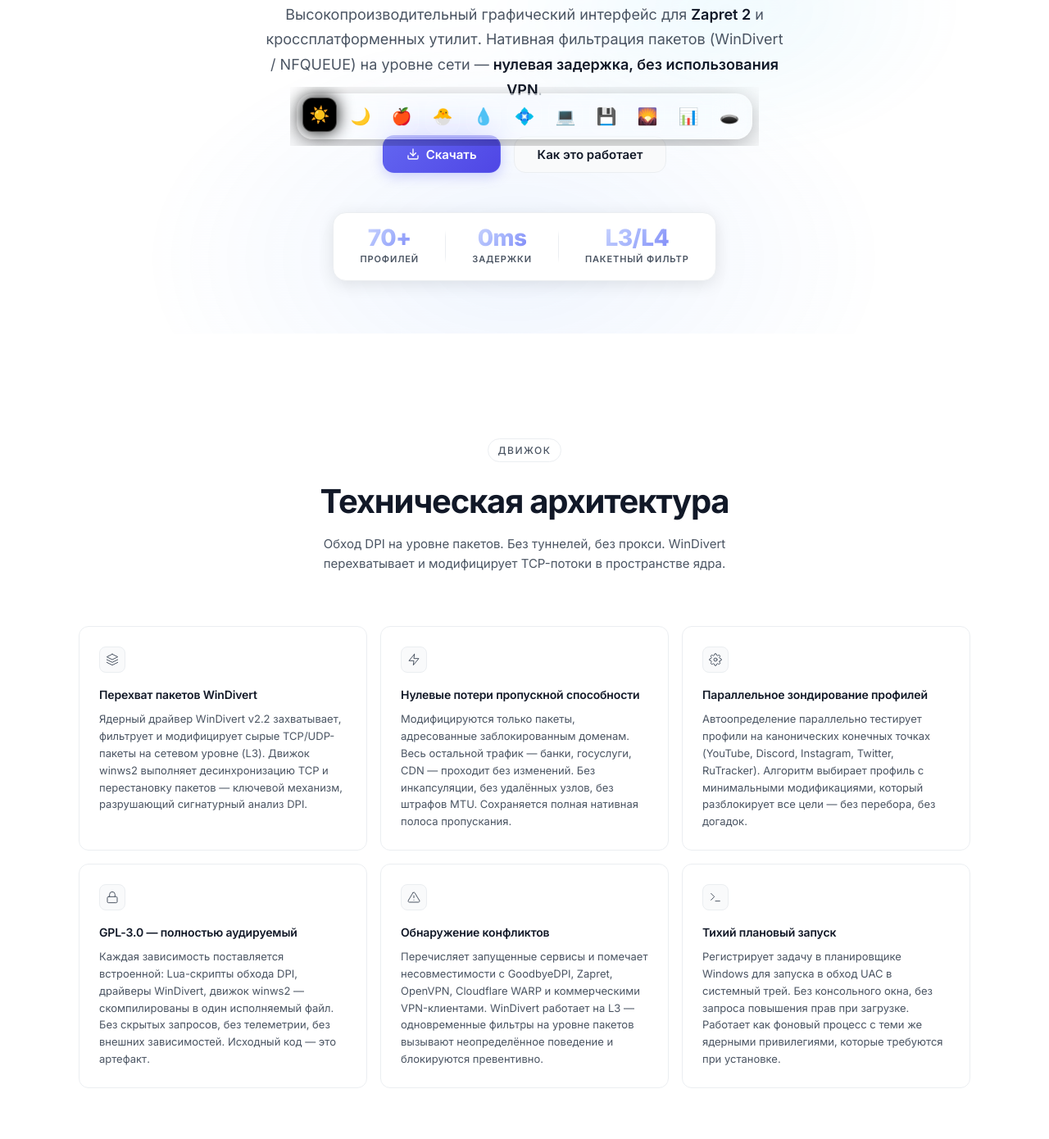
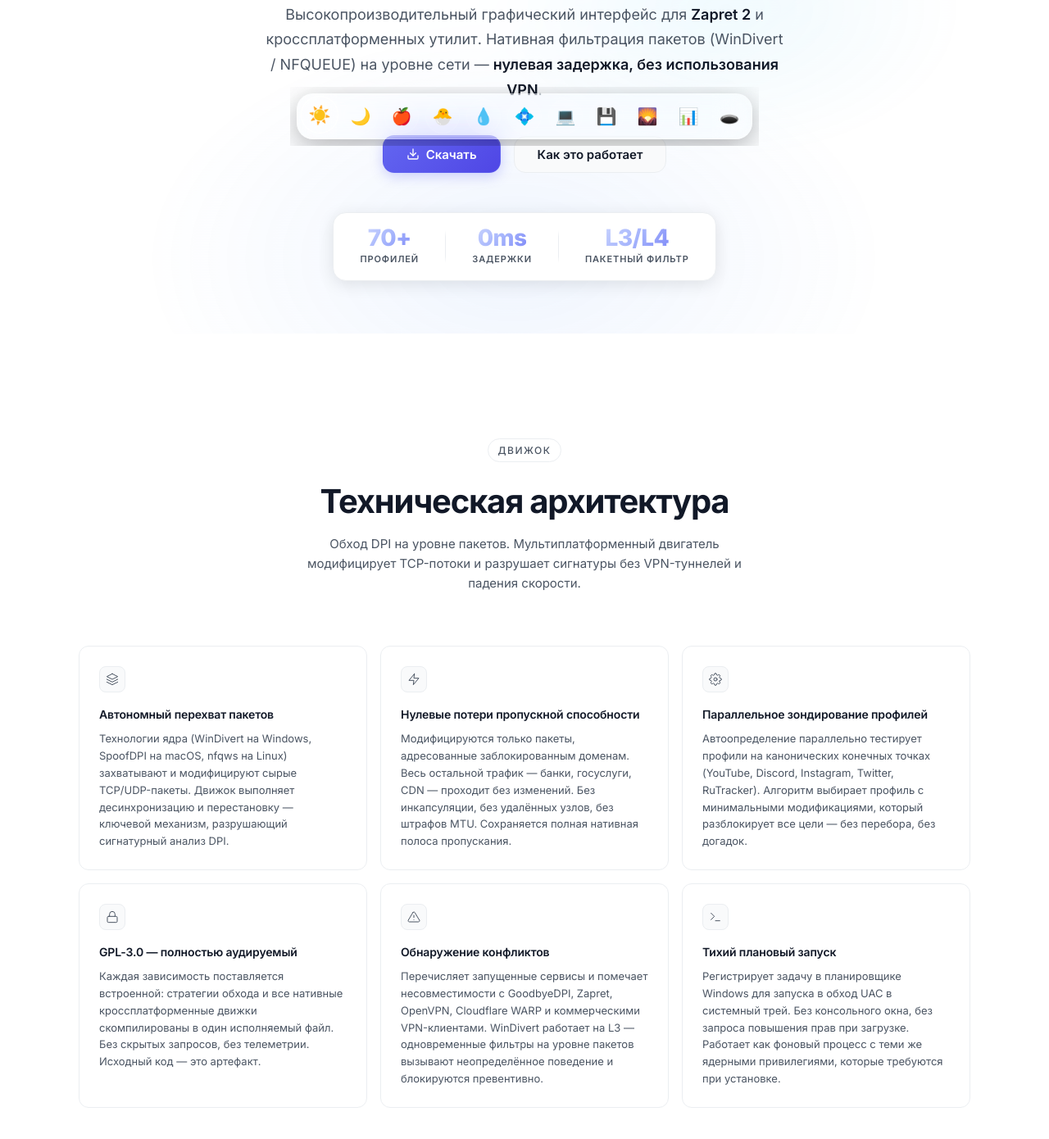
Before and after one commit to bobberdolle1/unbound, an Astro site in the folder website/: page / in a window 1280 px wide. Shown: the part 598-1988 px from the top of the page at 82% size. Built offline with nearby package versions, Linux system fonts and the light colour scheme; Astro itself is replaced by a stand-in of ours; no server answers.

Commit message:
fix(website): UI theme picker glitch and remaining WinDivert mentions

```diff
--- a/website/src/components/Features.astro
+++ b/website/src/components/Features.astro
@@ -6,7 +6,7 @@
     <div class="section-header">
       <span class="section-tag">Движок</span>
       <h2 class="section-title">Техническая архитектура</h2>
-      <p class="section-desc">Обход DPI на уровне пакетов. Без туннелей, без прокси. WinDivert перехватывает и модифицирует TCP-потоки в пространстве ядра.</p>
+      <p class="section-desc">Обход DPI на уровне пакетов. Мультиплатформенный двигатель модифицирует TCP-потоки и разрушает сигнатуры без VPN-туннелей и падения скорости.</p>
     </div>
     <div class="features-grid">
       <div class="feature-card">
@@ -17,8 +17,8 @@
             <path d="M2 12l10 5 10-5"/>
           </svg>
         </div>
-        <h3>Перехват пакетов WinDivert</h3>
-        <p>Ядерный драйвер WinDivert v2.2 захватывает, фильтрует и модифицирует сырые TCP/UDP-пакеты на сетевом уровне (L3). Движок winws2 выполняет десинхронизацию TCP и перестановку пакетов — ключевой механизм, разрушающий сигнатурный анализ DPI.</p>
+        <h3>Автономный перехват пакетов</h3>
+        <p>Технологии ядра (WinDivert на Windows, SpoofDPI на macOS, nfqws на Linux) захватывают и модифицируют сырые TCP/UDP-пакеты. Движок выполняет десинхронизацию и перестановку — ключевой механизм, разрушающий сигнатурный анализ DPI.</p>
       </div>
       <div class="feature-card">
         <div class="feature-icon-wrap">
@@ -47,7 +47,7 @@
           </svg>
         </div>
         <h3>GPL-3.0 — полностью аудируемый</h3>
-        <p>Каждая зависимость поставляется встроенной: Lua-скрипты обхода DPI, драйверы WinDivert, движок winws2 — скомпилированы в один исполняемый файл. Без скрытых запросов, без телеметрии, без внешних зависимостей. Исходный код — это артефакт.</p>
+        <p>Каждая зависимость поставляется встроенной: стратегии обхода и все нативные кроссплатформенные движки скомпилированы в один исполняемый файл. Без скрытых запросов, без телеметрии. Исходный код — это артефакт.</p>
       </div>
       <div class="feature-card">
         <div class="feature-icon-wrap">
--- a/website/src/components/ThemeToggle.astro
+++ b/website/src/components/ThemeToggle.astro
@@ -106,7 +106,7 @@
   width: 42px;
   height: 42px;
   border: none;
-  border-radius: 12px;
+  border-radius: 50%;
   cursor: pointer;
   display: flex;
   align-items: center;
@@ -124,11 +124,10 @@
 }
 
 .theme-btn.active {
-  background: var(--accent);
-  color: #fff;
-  border-color: rgba(255, 255, 255, 0.3);
-  box-shadow: 0 0 20px var(--accent);
-  transform: translateY(-2px);
+  background: rgba(255, 255, 255, 0.2);
+  border-color: rgba(255, 255, 255, 0.8);
+  box-shadow: 0 0 15px rgba(255, 255, 255, 0.4);
+  transform: translateY(-2px) scale(1.1);
 }
 
 .theme-icon {
```
